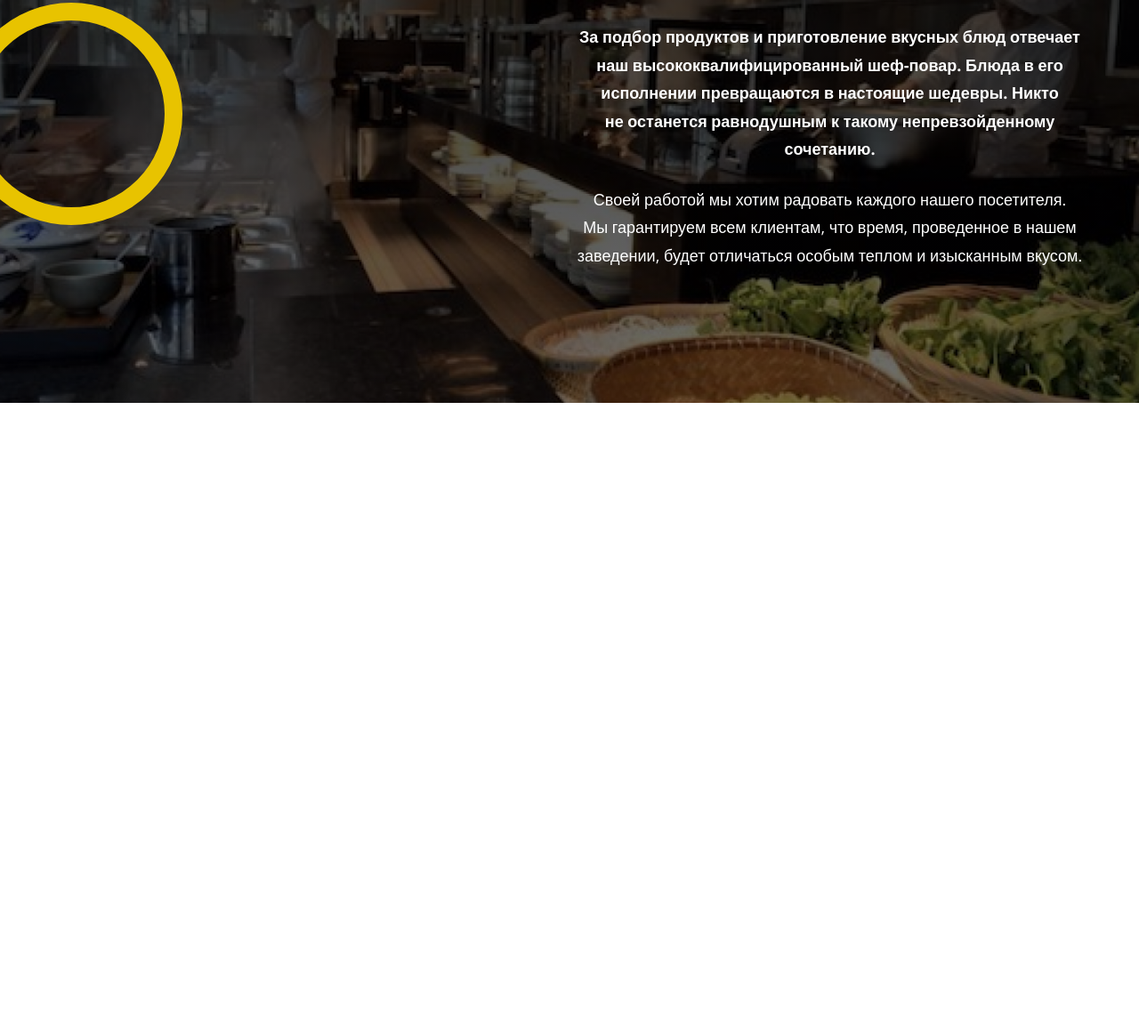
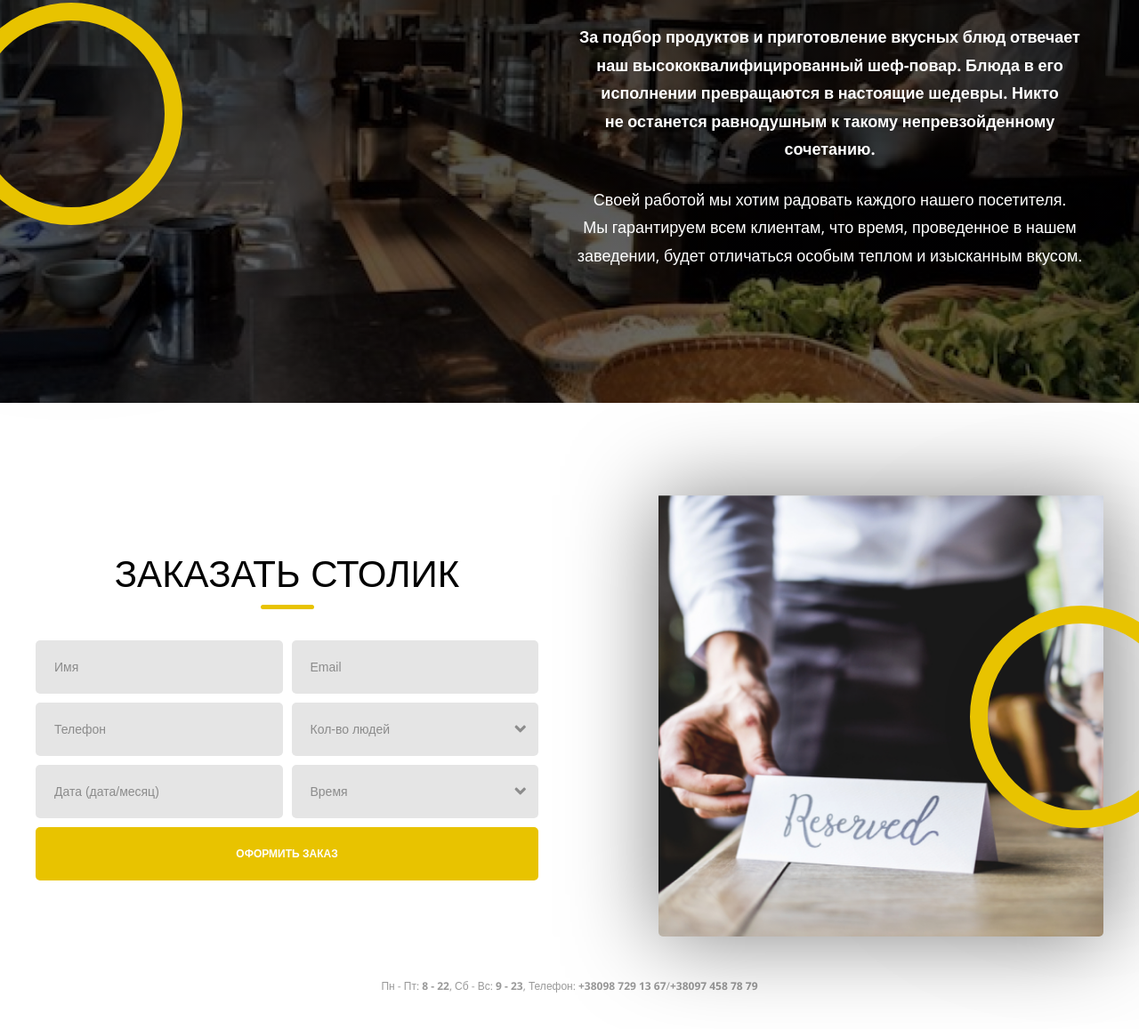
Before and after one commit to denysgit20/golden-egg-landing, a plain HTML site: page index.html in a window 1280 px wide. Shown: the part 1684-2841 px from the top of the page at 89% size. Before the commit the page ends 2137 px from the top, so only its background shows below. Drawn offline with nearby package versions, Linux system fonts and the light colour scheme; a web font is replaced by a local one.

Commit message:
create table reservation form

```diff
--- a/index.html
+++ b/index.html
@@ -110,6 +110,55 @@
        </div>
     </section>
 
+    <section class="order" id="order">
+      <div class="container order__container">
+        <div class="order-text">
+          <h2>Заказать столик</h2>
+
+          <form class="order-form" action="">
+            <input type="text" placeholder="Имя" required>
+            <input type="text" placeholder="Email" required>
+            <input type="text" placeholder="Телефон" required>
+
+            <div class="order__select">
+              <select required>
+                <option value="">Кол-во людей</option>
+                <option value="1">1</option>
+                <option value="2-5">2-5</option>
+                <option value="5-10">5-10</option>
+                <option value="10-40">10-40</option>
+                <option value="40-100">40-100</option>
+              </select>
+            </div>
+
+            <input type="text" placeholder="Дата (дата/месяц)" required>
+
+            <div class="order__select">
+              <select required>
+                <option value="">Время</option>
+                <option value="10:00 - 14:00">10:00 - 14:00</option>
+                <option value="14:00 - 18:00">14:00 - 18:00</option>
+                <option value="18:00 - 23:00">18:00 - 23:00</option>
+              </select>
+            </div>
+
+            <button type="submit">Оформить заказ</button>
+          </form>
+        </div>
+
+        <div class="order__img">
+          <img src="img/order-img.png" alt="">
+          <div class="circle"></div>
+        </div>
+      </div>
+
+      <div class="container">
+        <div class="order__contacts">
+          Пн - Пт: <strong>8 - 22</strong>, Сб - Вс: <strong>9 - 23</strong>, Телефон: <a href="tel:+380987291367">+38098 729 13 67</a>/<a href="tel:+380974587879">+38097 458 78 79</a>
+        </div>
+      </div>
+    </section>
+
   </div> <!--end wrapper-->
 </body>
 </html>
--- a/scss/_general.scss
+++ b/scss/_general.scss
@@ -9,10 +9,12 @@ $text: 18px;
 
 //Color
 $white: #fff;
-$base: #000;
+$color: #000;
 $yellow:#E8C300;
+$gray:#e5e5e5;
 $white-opacity: rgba(255,255,255, 0.5);
 $black-opacity: rgba(0,0,0, 0.5);
+$gray-opacity: rgba(51, 51, 51, 0.5);
 
 // Mixins
 @mixin flex ($jc, $ai){
@@ -42,7 +44,7 @@ $black-opacity: rgba(0,0,0, 0.5);
 body{
   background-color: $white;
   font-family: $os;
-  color: $base;
+  color: $color;
   font-size: $text;
 }
 .wrapper{
--- a/scss/_order.scss
+++ b/scss/_order.scss
@@ -0,0 +1,106 @@
+.order{
+  padding-top: 100px;
+  padding-bottom: 45px;
+}
+.order__container{
+   @include flex(space-between, center);
+}
+.order-text{
+  width: 50%;
+  max-width: 565px;
+  text-align: center;
+  h2{
+    text-transform: uppercase;
+  }
+}
+.order-form{
+  @include flex(space-between, center);
+  input{
+    width: calc(50% - 5px);
+    margin-bottom: 10px;
+    border-radius: 5px;
+    background: $gray;
+    border: 1px solid transparent;
+    outline: none;
+    height: 60px;
+    padding: 0 20px;
+    font-size: 14px;
+    &::placeholder{
+      color: $gray-opacity;
+    }
+    &:focus{
+      border: 1px solid $yellow;
+    }
+  }
+  .order__select{
+    width: calc(50% - 5px);
+    margin-bottom: 10px;
+    position: relative;
+    &::after{
+      position: absolute;
+      content: '';
+      width: 20px;
+      height: 20px;
+      right: 10px;
+      top: calc(50% - 10px);
+      pointer-events: none;
+      background: url(../img/select-arrow.svg) center no-repeat;
+    }
+    select{
+      width: 100%;
+      background: $gray;
+      border: 1px solid transparent;
+      height: 60px;
+      padding: 0 20px;
+      font-size: 14px;
+      outline: none;
+      border-radius: 5px;
+      appearance: none;
+      &:not(:valid){
+        color: $gray-opacity;
+      }
+    }
+    option{
+      color: $color;
+    }
+  }
+  button{
+    width: 100%;
+    background: $yellow;
+    border: none;
+    cursor: pointer;
+    font-size: 12px;
+    text-transform: uppercase;
+    font-weight: 700;
+    height: 60px;
+    color: $white;
+    border-radius: 5px;
+    transition:  0.3s;
+    &:hover{
+      background: darken($yellow, 10%);
+    }
+  }
+}
+.order__img{
+  width: 50%;
+  max-width: 500px;
+  position: relative;
+  .circle{
+    right: 0;
+    transform: translate(40%, -50%);
+  }
+  img{
+    @include img;
+  }
+}
+.order__contacts{
+  font-size: 12px;
+  line-height: 12px;
+  color: $gray-opacity;
+  text-align: center;
+  padding-top: 45px;
+  a{
+    color: $gray-opacity;
+    font-weight: 700;
+  }
+}
```
Also changed, not shown: css/style.min.css, img/order-img.png (added), img/select-arrow.svg (added), 1 other file.
